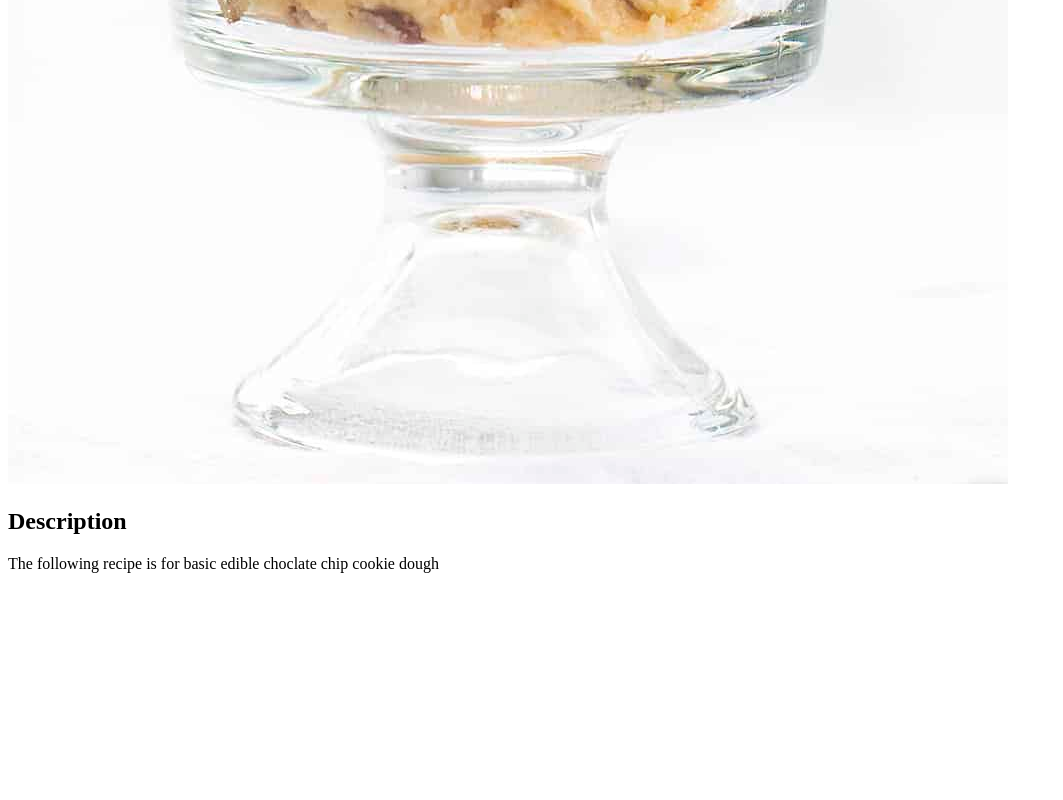
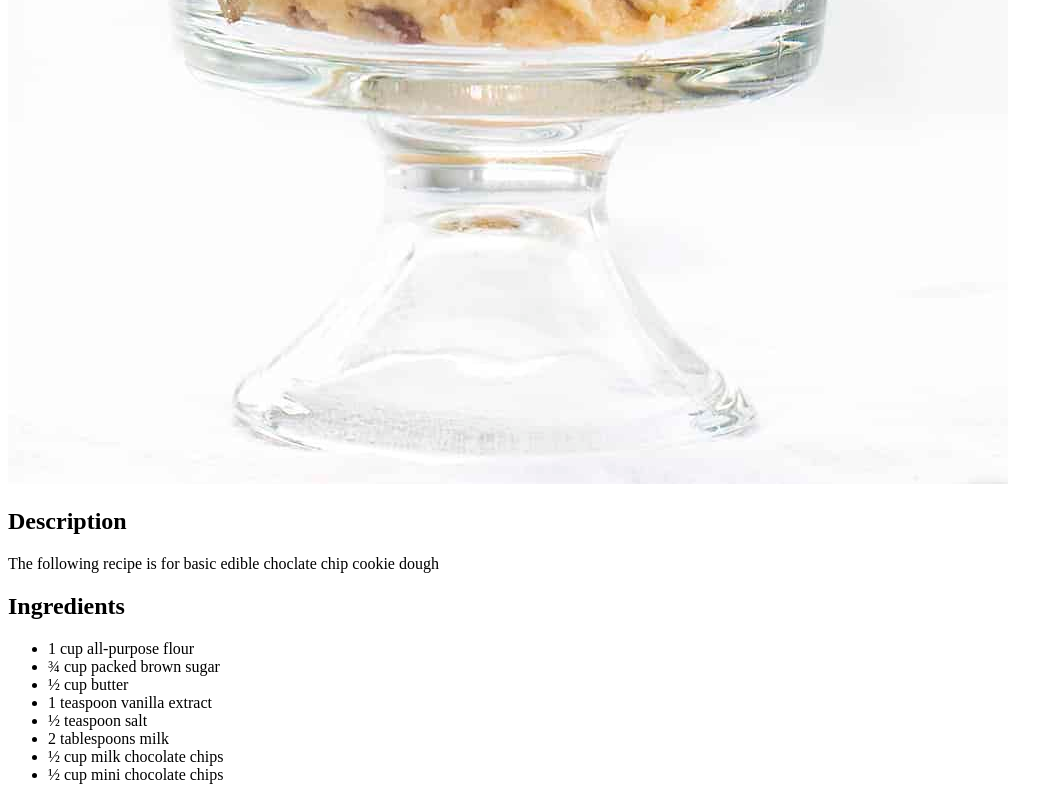
Before and after one commit to guacataco/odin-recipes, a plain HTML site: page recipes/cookie_dough.html in a window 1280 px wide. Shown: the part 838-1638 px from the top of the page, without its empty margins (0-1063 px from the left). Before the commit the page ends 1427 px from the top, so only its background shows below. Drawn offline with Linux system fonts and the light colour scheme.

Commit message:
Add ingredients list to cookie dough recipe

```diff
--- a/recipes/cookie_dough.html
+++ b/recipes/cookie_dough.html
@@ -11,6 +11,16 @@
     <img src="./images/cookie_dough.jpg" alt="Cookie dough in glass">
     <h2>Description</h2>
     <p>The following recipe is for basic edible choclate chip cookie dough</p>
-
+    <h2>Ingredients</h2>
+    <ul>
+        <li>1 cup all-purpose flour</li>
+        <li>¾ cup packed brown sugar</li>
+        <li>½ cup butter</li>
+        <li>1 teaspoon vanilla extract</li>
+        <li>½ teaspoon salt</li>
+        <li>2 tablespoons milk</li>
+        <li>½ cup milk chocolate chips</li>
+        <li>½ cup mini chocolate chips</li>
+    </ul>
 </body>
 </html>
```
